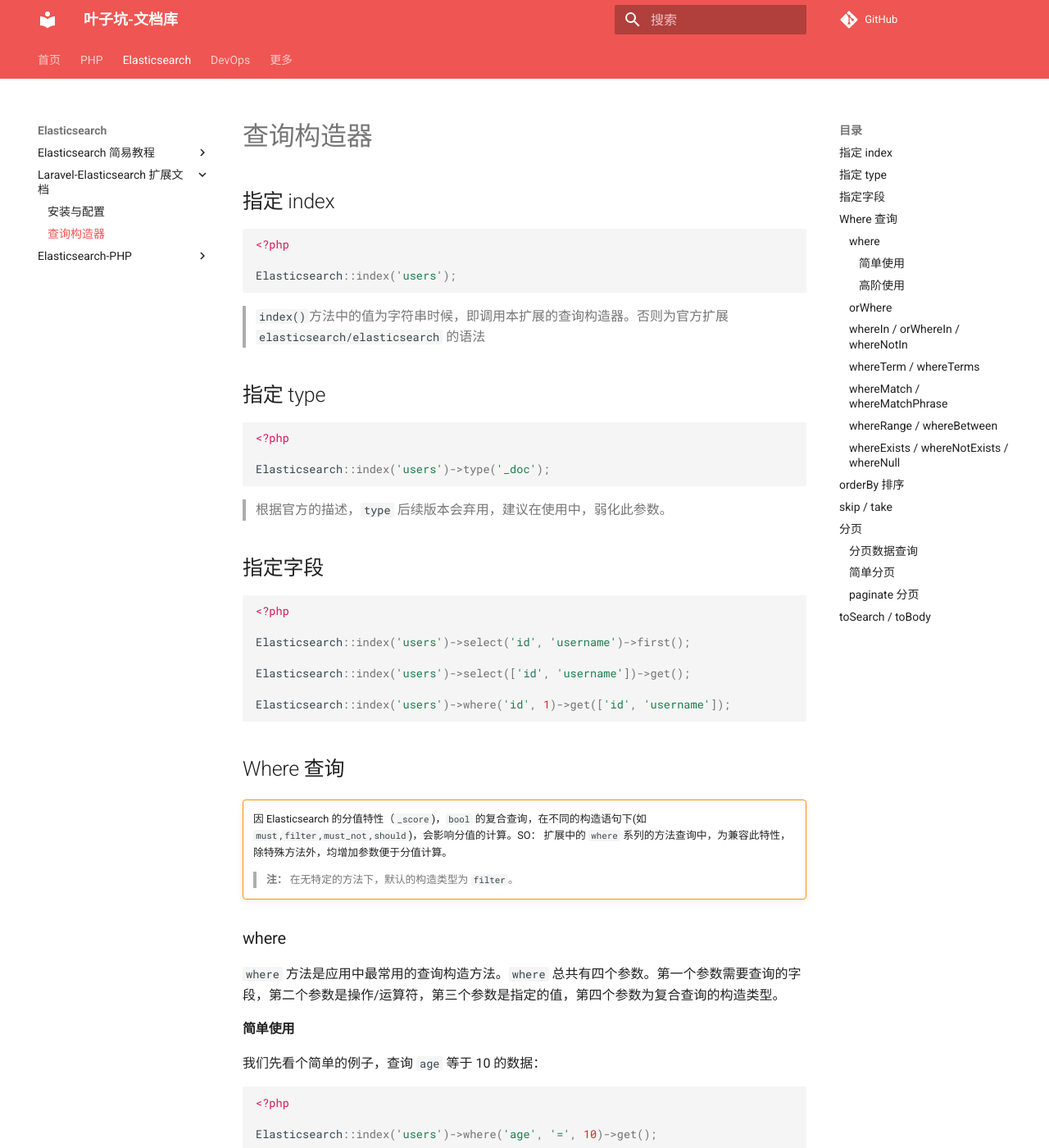
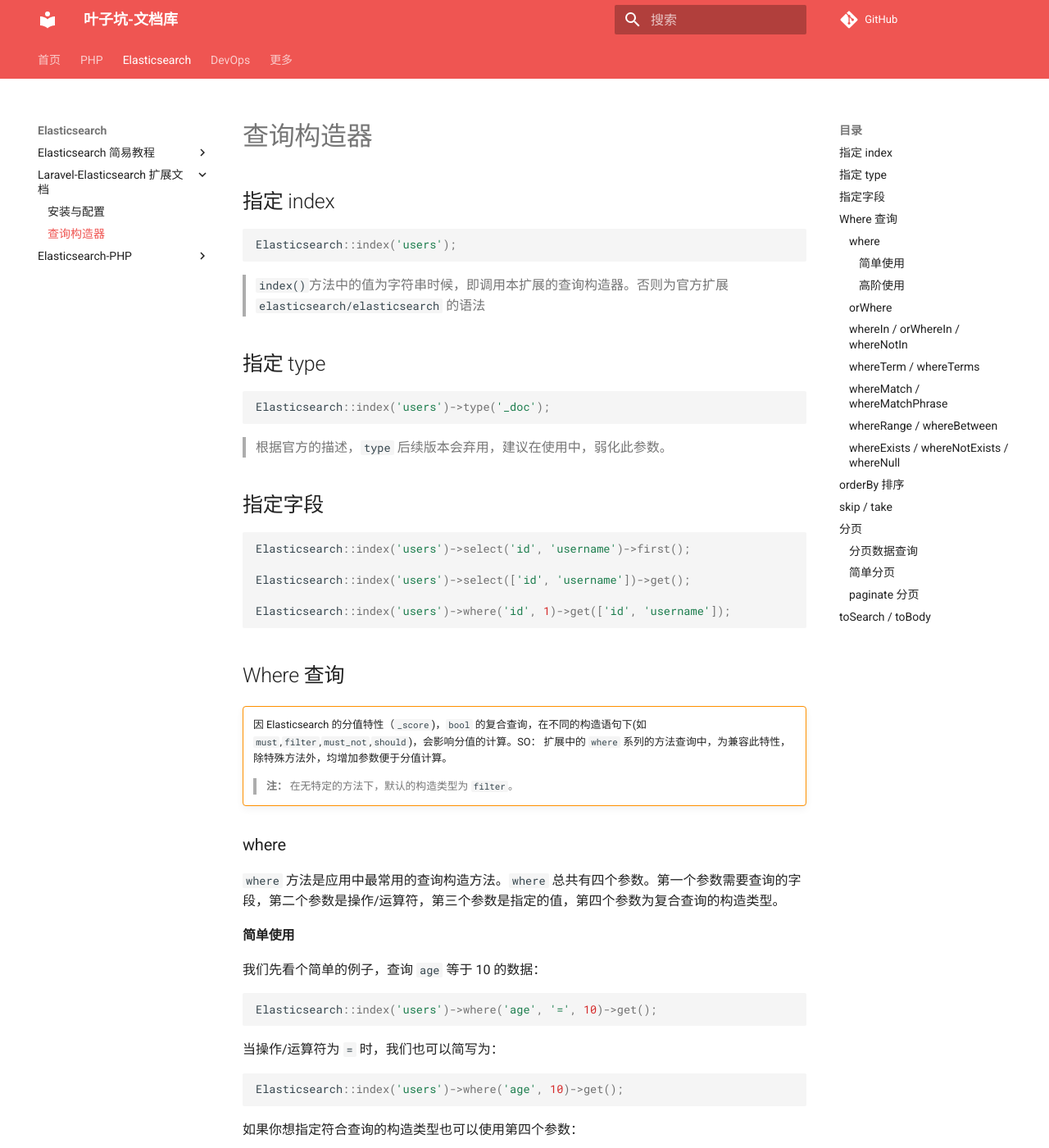
Before and after one commit to flc1125/docs, an MkDocs documentation site: the page built from docs/elasticsearch/laravel-elasticsearch/builder.md, in a window 1280 px wide and 1400 px high. Shown: the whole window at 82% size. Built offline with MkDocs 1.6.1 and Material for MkDocs 9.7.7, drawn with Linux system fonts in a browser that asks for light colours; comment, search, counter and statistics services are not loaded; some of the changed text lies outside the part shown.

Commit message:
add php highlight

````diff
--- a/docs/elasticsearch/laravel-elasticsearch/builder.md
+++ b/docs/elasticsearch/laravel-elasticsearch/builder.md
@@ -3,8 +3,6 @@
 ## 指定 index
 
 ```php
-<?php
-
 Elasticsearch::index('users');
 ```
 
@@ -13,8 +11,6 @@
 ## 指定 type
 
 ```php
-<?php
-
 Elasticsearch::index('users')->type('_doc');
 ```
 
@@ -23,8 +19,6 @@
 ## 指定字段
 
 ```php
-<?php
-
 Elasticsearch::index('users')->select('id', 'username')->first();
 
 Elasticsearch::index('users')->select(['id', 'username'])->get();
@@ -49,29 +43,24 @@
 我们先看个简单的例子，查询 `age` 等于 10 的数据：
 
 ```php
-<?php
-
 Elasticsearch::index('users')->where('age', '=', 10)->get();
 ```
 
 当操作/运算符为 `=` 时，我们也可以简写为：
 
 ```php
-<?php
-
 Elasticsearch::index('users')->where('age', 10)->get();
 ```
 
 如果你想指定符合查询的构造类型也可以使用第四个参数：
 
 ```php
-<?php
-
 // 获取 age = 10 并使用 must
 Elasticsearch::index('users')->where('age', '=', 10, 'must')->get();
 
 // 获取 age != 10，即使用 must_not 即可
 Elasticsearch::index('users')->where('age', '=', 10, 'must_not')->get();
+
 // 当然 age != 10 也等同于下面写法
 Elasticsearch::index('users')->where('age', '!=', 10)->get();
 ```
@@ -79,8 +68,6 @@
 当然，不仅仅支持 `=` 的操作/运算符，我们还支持很多其他的操作/运算符，他们有：`>`、`<`、`>=`、`<=`、`!=`、`<>`、`match`、`not match`、`like`、`not like`。
 
 ```php
-<?php
-
 // 获取 age >= 10
 Elasticsearch::index('users')->where('age', '>=', 10)->get();
 
@@ -100,8 +87,6 @@
 多个条件进行匹配的时候，我们可以：
 
 ```php
-<?php
-
 // 获取 status = 1 和 closed = 0
 Elasticsearch::index('users')->where([
     'status' => 1,
@@ -112,8 +97,6 @@
 也可以：
 
 ```php
-<?php
-
 // 获取 status = 1 和 closed = 0 （其中 closed 使用 must）
 Elasticsearch::index('users')->where([
     ['status', 1],
@@ -138,8 +121,6 @@
 `orderBy` 方法允许你通过给定字段对结果集进行排序。`orderBy` 的第一个参数是排序的字段，第二个参数是排序的方向，可以是 `asc`(默认) 或 `desc`。等同于 Elasticsearch 的 `sort`
 
 ```php
-<?php
-
 Elasticsearch::index('users')->orderBy('id', 'asc')->first();
 
 Elasticsearch::index('users')->orderBy('id', 'asc')->orderBy('username', 'desc')->first();
@@ -150,16 +131,12 @@
 要限制结果的返回数量，或跳过指定数量的结果，你可以使用 `skip` 和 `take` 方法，等同于 Elasticsearch 的 `from` 和 `size`，范例如下：
 
 ```php
-<?php
-
 Elasticsearch::index('users')->skip(10)->size(20)->first();
 ```
 
 或者使用 `offset` 和 `limit` 代替
 
 ```php
-<?php
-
 Elasticsearch::index('users')->offset(10)->limit(20)->first();
 ```
 
@@ -170,8 +147,6 @@
 `forPage` 方法是分页数据查询，它允许你按每页多少数量，去查询指定页的数据。`forPage` 的第一个参数是指定页数，第二个参数是每页的数据量（默认为 15），范例如下：
 
 ```php
-<?php
-
 Elasticsearch::index('users')->forPage(2, 15)->get();
 ```
 
@@ -182,8 +157,6 @@
 ### paginate 分页
 
 ```php
-<?php
-
 Elasticsearch::index('users')->paginate();
 ```
 
--- a/mkdocs.yml
+++ b/mkdocs.yml
@@ -39,6 +39,13 @@
   - pymdownx.mark
   - pymdownx.smartsymbols
   - pymdownx.superfences
+  # PHP 不需要<?php 高亮
+  - pymdownx.highlight:
+        extend_pygments_lang:
+          - name: php
+            lang: php
+            options:
+              startinline: true
   - pymdownx.tasklist:
       custom_checkbox: true
   - pymdownx.tilde
````
Also changed, not shown: docs/elasticsearch/laravel-elasticsearch/introduction.md (+4 -0 lines).
